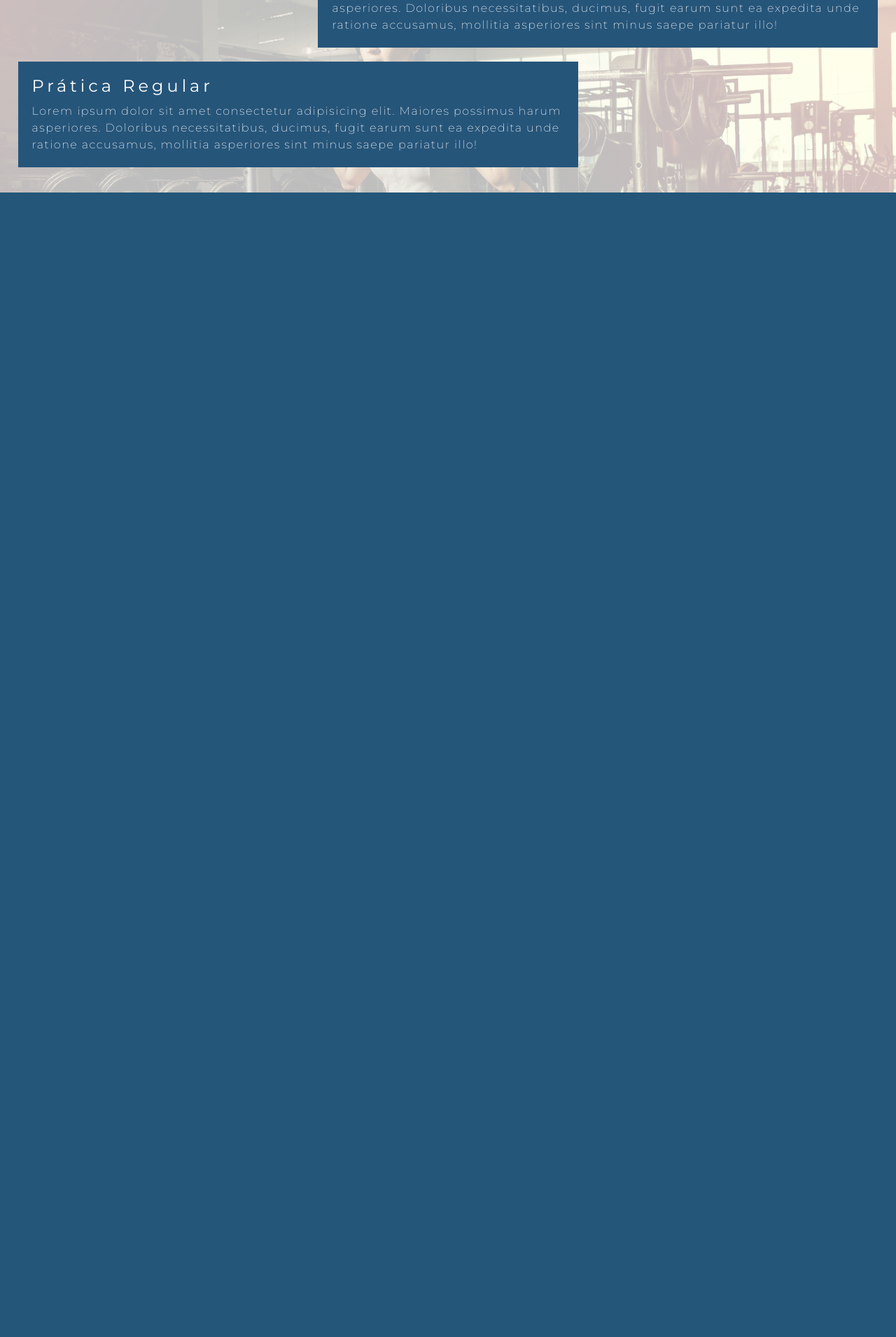
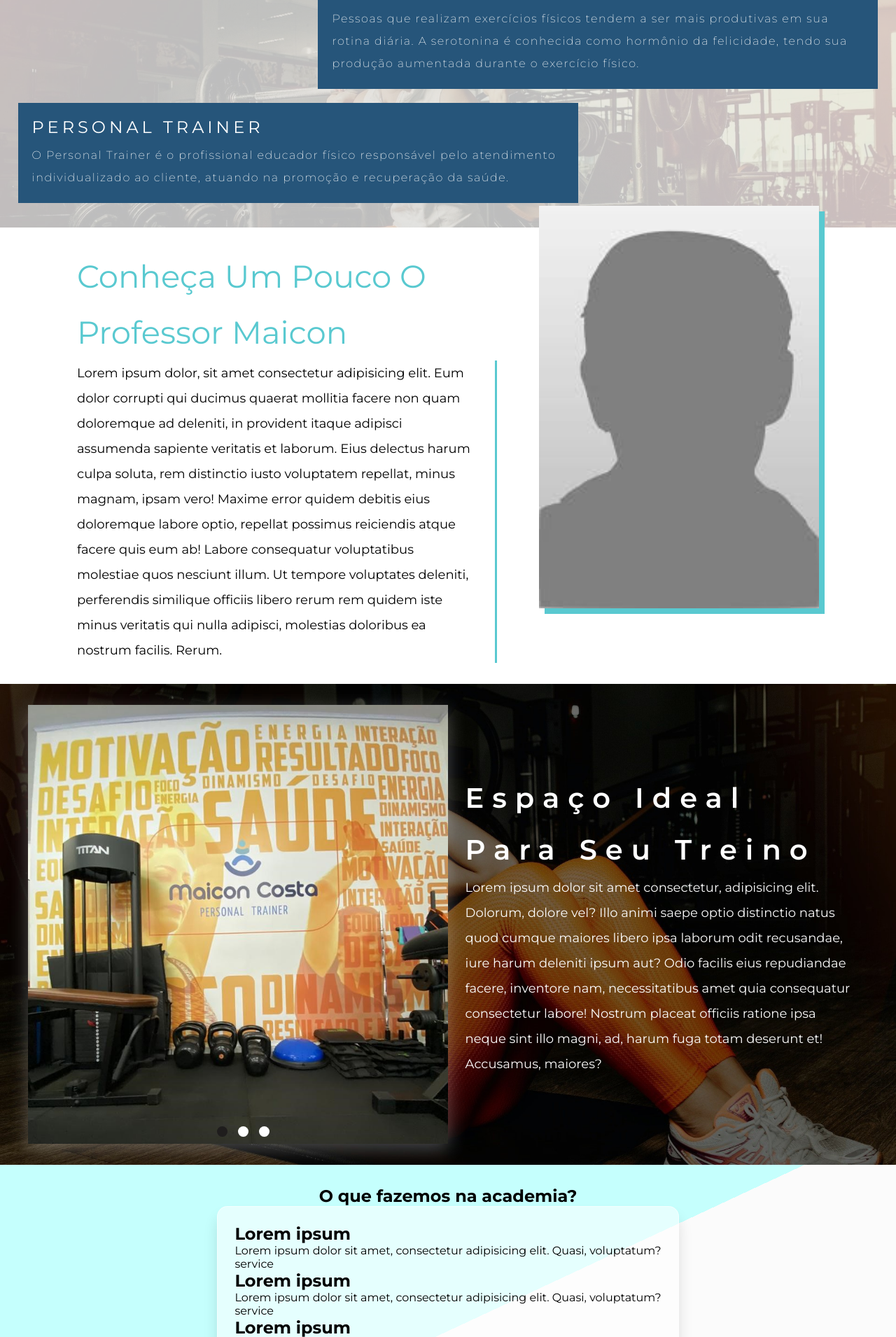
Before and after one commit to devguilhermecosta/project-maicon-personal, a Django app: page / in a window 1280 px wide. Shown: the part 975-2885 px from the top of the page at 70% size. Before the commit the page ends 1250 px from the top, so only its background shows below. Run offline with Django 4.2, Linux system fonts and the light colour scheme.

Commit message:
feat: created the section gallery

```diff
--- a/app_home/templates/app_home/pages/home.html
+++ b/app_home/templates/app_home/pages/home.html
@@ -29,24 +29,23 @@
 
         <!-- logo and menu -->
         <section class="C-menu center_flex_row">
-            <!-- logo -->
-            <div class="C-menu__c_img">
-                <img src="{% static 'global/images/partial-logo.png' %}" alt="" class="C-menu__img">
-            </div>
             <!-- menu -->
             <div class="C-menu__menu">
                 <nav class="C-menu__nav">
                     <ul class="C-menu__ul center_flex_row">
-                        <li class="C-menu__li standard_transition"><a href="" class="C-menu__link">home</a></li>
-                        <li class="C-menu__li standard_transition"><a href="" class="C-menu__link">about</a></li>
-                        <li class="C-menu__li standard_transition"><a href="" class="C-menu__link">services</a></li>
-                        <li class="C-menu__li standard_transition"><a href="" class="C-menu__link">gallery</a></li>
-                        <li class="C-menu__li standard_transition"><a href="" class="C-menu__link">contact</a></li>
+                        <li class="C-menu__li"><a href="" class="C-menu__link standard_transition">home</a></li>
+                        <li class="C-menu__li"><a href="" class="C-menu__link standard_transition">about</a></li>
+                        <li class="C-menu__li"><a href="" class="C-menu__link standard_transition">services</a></li>
+                        <li class="C-menu__li"><a href="" class="C-menu__link standard_transition">gallery</a></li>
+                        <li class="C-menu__li"><a href="" class="C-menu__link standard_transition">contact</a></li>
                     </ul>
                 </nav>
             </div>
         </section>
+    </header>
 
+    <!-- main -->
+    <main class="C-main">
         <!-- center logo -->
         <section class="C-logo center_flex_row center_margin">
             <img src="{% static 'global/images/logo.png' %}" alt="">
@@ -54,37 +53,103 @@
 
         <!-- section intro -->
         <section class="C-intro center_flex_column">
-            <h1 class="C-intro__title">Alimentando seu corpo e alma com exercícios físicos</h1>
-            <p class="C-intro__description">A prática regular de atividade física trás ínumeros benefícios, dentre eles:</p>
+            <h1 class="C-intro__title">Atividade física com o professor Maicon</h1>
+            <p class="C-intro__description">A prática regular de atividade física, com o acompanhamento de um profissional especializado, trás ínumeros benefícios, dentre eles:</p>
             <div class="C-intro__card">
                 <h2 class="C-intro__card_title">
-                    prática regular
+                    Saúde e bem-estar
                 </h2>
                 <p class="C-intro__card_description">
-                    Lorem ipsum dolor sit amet consectetur adipisicing elit. Maiores possimus harum asperiores. Doloribus necessitatibus, ducimus, fugit earum sunt ea expedita unde ratione accusamus, mollitia asperiores sint minus saepe pariatur illo!
+                    A atividade física regular auxilia na prevenção do desenvolvimento de patologias, fortalecimento dos sistemas imunológico e musculoesquelético.
                 </p>
             </div>
             <div class="C-intro__card">
                 <h2 class="C-intro__card_title">
-                    prática regular
+                    Produtividade e autoestima
                 </h2>
                 <p class="C-intro__card_description">
-                    Lorem ipsum dolor sit amet consectetur adipisicing elit. Maiores possimus harum asperiores. Doloribus necessitatibus, ducimus, fugit earum sunt ea expedita unde ratione accusamus, mollitia asperiores sint minus saepe pariatur illo!
+                    Pessoas que realizam exercícios físicos tendem a ser mais produtivas em sua rotina diária. A serotonina é conhecida como hormônio da felicidade, tendo sua produção aumentada durante o exercício físico.
                 </p>
             </div>
             <div class="C-intro__card">
                 <h2 class="C-intro__card_title">
-                    prática regular
+                    Personal Trainer
                 </h2>
                 <p class="C-intro__card_description">
-                    Lorem ipsum dolor sit amet consectetur adipisicing elit. Maiores possimus harum asperiores. Doloribus necessitatibus, ducimus, fugit earum sunt ea expedita unde ratione accusamus, mollitia asperiores sint minus saepe pariatur illo!
+                    O Personal Trainer é o profissional educador físico responsável pelo atendimento individualizado ao cliente, atuando na promoção e recuperação da saúde.
                 </p>
             </div>
         </section>
-    </header>
 
-    <!-- main -->
-    <main class="C-main"></main>
+        <!-- personal profile -->
+        <section class="C-profile center_flex_row">
+            <div class="C-profile_description">
+                <h2>Conheça um pouco o professor Maicon</h2>
+                <p>Lorem ipsum dolor, sit amet consectetur adipisicing elit. Eum dolor corrupti qui ducimus quaerat mollitia facere non quam doloremque ad deleniti, in provident itaque adipisci assumenda sapiente veritatis et laborum.
+                Eius delectus harum culpa soluta, rem distinctio iusto voluptatem repellat, minus magnam, ipsam vero! Maxime error quidem debitis eius doloremque labore optio, repellat possimus reiciendis atque facere quis eum ab!
+                Labore consequatur voluptatibus molestiae quos nesciunt illum. Ut tempore voluptates deleniti, perferendis similique officiis libero rerum rem quidem iste minus veritatis qui nulla adipisci, molestias doloribus ea nostrum facilis. Rerum.</p>
+            </div>
+            <div class="C-profile_image center_flex_row">
+                <img src="{% static 'global/images/profile.jpeg' %}" alt="profile image">
+                <span class="C-profile_span"></span>
+            </div>
+        </section>
+
+        <!-- pre gallery -->
+        <section class="C-pre_gallery center_flex_row">
+            <div class="C-pre_gallery_images">
+                <ul class="C-pre_gallery_ul">
+                    <li class="C-pre_gallery_li">
+                        <input type="radio" name="pre_gallery_img" id="img1" checked>
+                        <label for="img1"></label>
+                        <img src="{% static 'global/images/main-gallery/img1.jpeg' %}" alt="">
+                    </li>
+                    <li class="C-pre_gallery_li">
+                        <input type="radio" name="pre_gallery_img" id="img2">
+                        <label for="img2"></label>
+                        <img src="{% static 'global/images/main-gallery/img2.jpeg' %}" alt="">
+                    </li>
+                    <li class="C-pre_gallery_li">
+                        <input type="radio" name="pre_gallery_img" id="img3">
+                        <label for="img3"></label>
+                        <img src="{% static 'global/images/main-gallery/img3.jpeg' %}" alt="">
+                    </li>
+                </ul>
+            </div>
+            <div class="C-pre_gallery_description">
+                <h2>Espaço ideal para seu treino</h2>
+                <p>Lorem ipsum dolor sit amet consectetur, adipisicing elit. Dolorum, dolore vel? Illo animi saepe optio distinctio natus quod cumque maiores libero ipsa laborum odit recusandae, iure harum deleniti ipsum aut?
+                Odio facilis eius repudiandae facere, inventore nam, necessitatibus amet quia consequatur consectetur labore! Nostrum placeat officiis ratione ipsa neque sint illo magni, ad, harum fuga totam deserunt et! Accusamus, maiores?</p>
+            </div>
+        </section>
+
+        <!-- services -->
+        <section class="C-services center_flex_column">
+            <h2>O que fazemos na academia?</h2>
+            <div class="C-services__flex">
+                <div class="C-services__service">
+                    <h1>Lorem ipsum</h1>
+                    <p>Lorem ipsum dolor sit amet, consectetur adipisicing elit. Quasi, voluptatum?</p>
+                </div>service
+                <div class="C-services__service">
+                    <h1>Lorem ipsum</h1>
+                    <p>Lorem ipsum dolor sit amet, consectetur adipisicing elit. Quasi, voluptatum?</p>
+                </div>service
+                <div class="C-services__service">
+                    <h1>Lorem ipsum</h1>
+                    <p>Lorem ipsum dolor sit amet, consectetur adipisicing elit. Quasi, voluptatum?</p>
+                </div>service
+                <div class="C-services__service">
+                    <h1>Lorem ipsum</h1>
+                    <p>Lorem ipsum dolor sit amet, consectetur adipisicing elit. Quasi, voluptatum?</p>
+                </div>service
+                <div class="C-services__service">
+                    <h1>Lorem ipsum</h1>
+                    <p>Lorem ipsum dolor sit amet, consectetur adipisicing elit. Quasi, voluptatum?</p>
+                </div>service
+            </div>
+        </section>
+    </main>
 
     <!-- footer -->
     <footer class="C-footer"></footer>
--- a/base_static/global/css/style.css
+++ b/base_static/global/css/style.css
@@ -209,15 +214,173 @@ html, body {
 
 .C-intro__card_title {
   font-weight: 400;
-  text-transform: capitalize;
+  text-transform: uppercase;
   letter-spacing: 5px;
   padding-bottom: 10px;
 }
 
 .C-intro__card_description {
   letter-spacing: 1.5px;
-  line-height: 1.5;
+  font-size: 16px;
+  line-height: 24pt;
   font-weight: 200;
+}
+
+.C-profile {
+  background-color: var(--standard-white);
+  column-gap: 60px;
+  position: relative;
+}
+
+.C-profile_description {
+  max-width: 600px;
+  font-size: 18px;
+  line-height: 27pt;
+  color: var(--standard-white);
+  padding: 30px 0;
+}
+
+.C-profile_description h2 {
+  color: var(--blue-2);
+  text-transform: capitalize;
+  font-weight: 400;
+  font-size: 45px;
+  line-height: 60pt;
+}
+
+.C-profile_description p {
+  font-size: 18px;
+  line-height: 27pt;
+  padding: 0 30px 0 0;
+  color: var(--standard-black);
+  border-right: 3px solid var(--blue-2);
+}
+
+.C-profile_image {
+  width: 100%;
+  max-width: 400px;
+  height: 100%;
+  position: relative;
+  top: -70px;
+}
+
+.C-profile_image img {
+  width: 100%;
+  position: relative;
+  z-index: 10;
+}
+
+.C-profile_span {
+  background-color: var(--blue-2);
+  width: inherit;
+  height: inherit;
+  position: absolute;
+  right: -8px;
+  bottom: -8px;
+  z-index: 1;
+}
+
+.C-pre_gallery {
+  background-color: var(--standard-white);
+  background-image: url('../images/bg-parallax-pre-gallery.jpg');
+  background-position: center top;
+  background-size: cover;
+  background-attachment: fixed;
+  background-repeat: no-repeat;
+  padding: 30px 2%;
+}
+
+.C-pre_gallery_images {
+  max-width: 600px;
+  position: relative;
+}
+
+.C-pre_gallery_ul {
+  list-style-type: none;
+}
+
+.C-pre_gallery_li > input {
+  display: none;
+}
+
+.C-pre_gallery_li > label {
+  display: block;
+  width: 15px;
+  height: 15px;
+  border-radius: 50%;
+  background-color: var(--standard-white);
+  cursor: pointer;
+  position: absolute;
+  bottom: 10px;
+  z-index: 10;
+}
+
+.C-pre_gallery_li:nth-of-type(1) > label {
+  left: 45%;
+}
+
+.C-pre_gallery_li:nth-of-type(2) > label {
+  left: 50%;
+}
+
+.C-pre_gallery_li:nth-of-type(3) > label {
+  left: 55%;
+}
+
+.C-pre_gallery_li input:checked ~ label {
+  background-color: var(--standard-gray);
+}
+
+.C-pre_gallery_li img {
+  width: 100%;
+  transition: all 300ms ease;
+  box-shadow: 0 8px 25px var(--std-white-transparent);
+  display: none;
+}
+
+.C-pre_gallery_li input:checked ~ img {
+  display: block;
+  animation-name: to-role;
+  animation-duration: 600ms;
+  animation-timing-function: ease;
+  animation-fill-mode: forwards;
+}
+
+.C-pre_gallery_description {
+  padding: 10px 2%;
+  max-width: 600px;
+}
+
+.C-pre_gallery_description h2 {
+  color: var(--standard-white);
+  text-transform: capitalize;
+  font-weight: 600;
+  font-size: 40px;
+  line-height: 55pt;
+  letter-spacing: 12px;
+}
+
+.C-pre_gallery_description p {
+  font-size: 18px;
+  line-height: 27pt;
+  color: var(--light-white);
+}
+
+.C-services {
+  width: 100%;
+  background-color: var(--standard-white);
+  background-image: linear-gradient(-25deg, var(--light-white) 50%, var(--blue-0) 50%);
+  padding: 30px;
+  border: none;
+  outline: none;
+}
+
+.C-services__flex {
+  background-color: var(--std-white-transparent-2);
+  border: 1px solid var(--std-white-transparent-2);
+  border-radius: 15px;
+  padding: 2% 2%;
+  box-shadow: 0 15px 20px rgba(0, 0, 0, 0.116);
 }
 
 /* END MAIN */
```
Also changed, not shown: other parts of base_static/global/css/style.css (+30 -15 lines), base_static/global/images/bg-body-img.jpg (deleted), base_static/global/images/bg-body-img_m.jpg (added), base_static/global/images/bg-parallax-pre-gallery.jpg (added), base_static/global/images/bg_parallax.jpg (deleted), base_static/global/images/main-gallery/img1.jpeg (added), base_static/global/images/main-gallery/img1.jpg (deleted), base_static/global/images/main-gallery/img2.jpeg (added), base_static/global/images/main-gallery/img2.jpg (deleted), base_static/global/images/main-gallery/img3.jpeg (added), base_static/global/images/main-gallery/img3.jpg (deleted).
